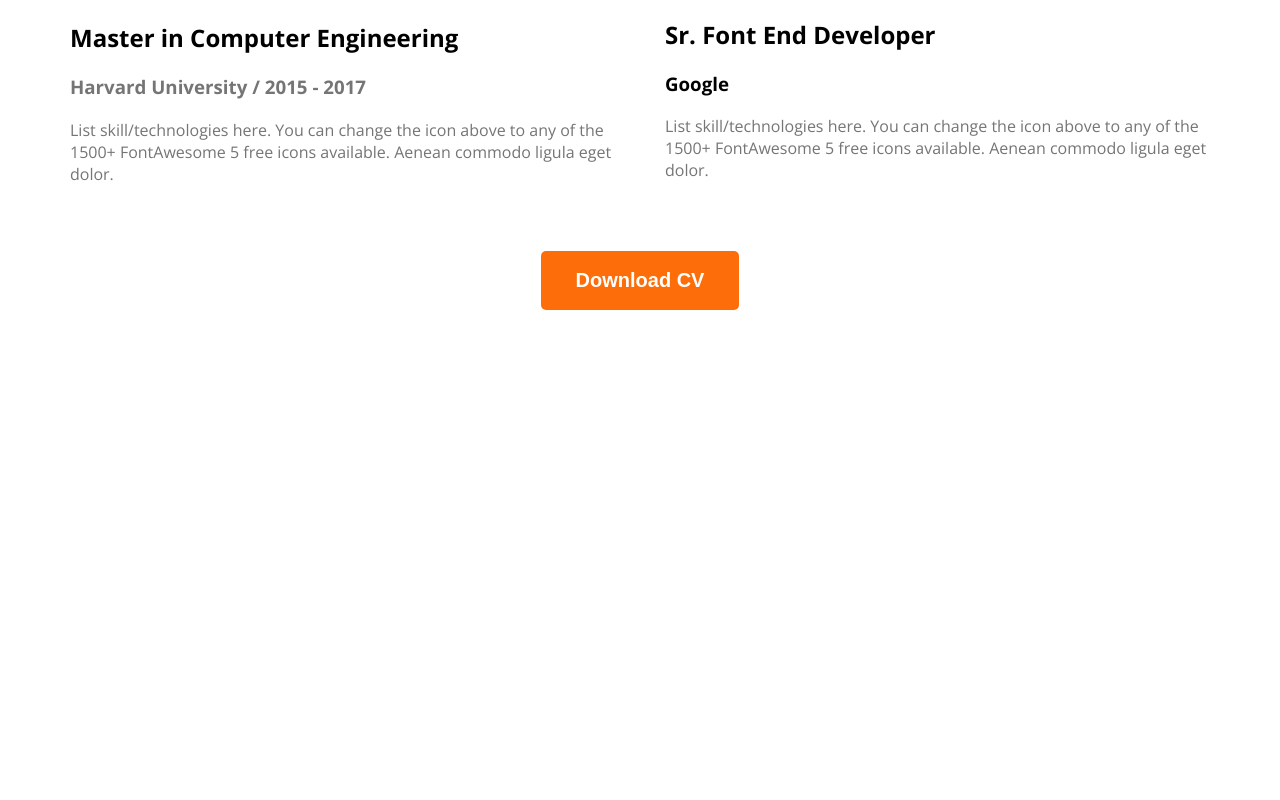
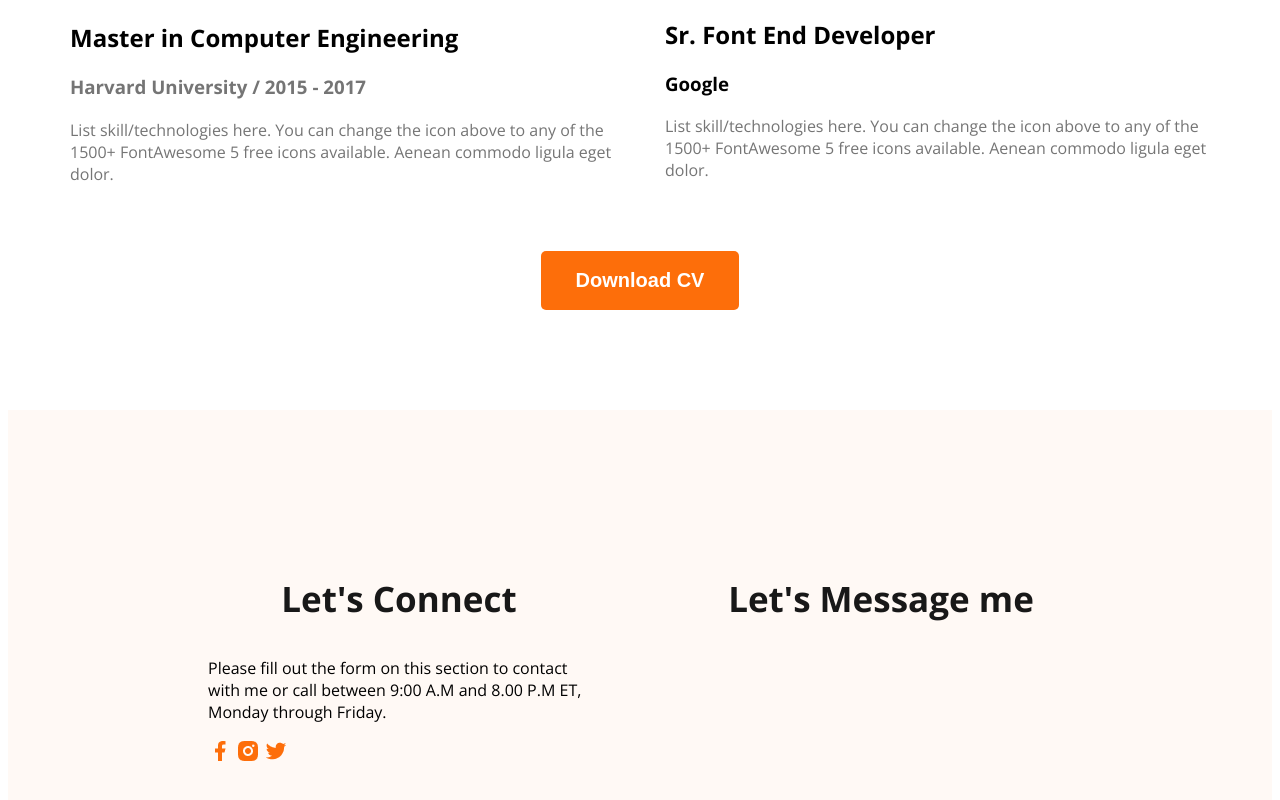
Before and after one commit to Maysha-Khanom-Moon/ph-portfolio-resources, a plain HTML site: page index.html in a window 1280 px wide. Shown: the part 2841-3641 px from the top of the page. Before the commit the page ends 3159 px from the top, so only its background shows below. Drawn offline with nearby package versions, Linux system fonts and the light colour scheme.

Commit message:
footer structure complete

```diff
--- a/index.html
+++ b/index.html
@@ -161,7 +161,16 @@
     </main>
 
     <footer>
-
+        <div class="footer-column">
+            <h3 class="section-title">Let's Connect</h3>
+            <p>Please fill out the form on this section to contact with me or call between 9:00 A.M and 8.00 P.M ET, Monday through Friday.</p>
+            <div class="social-links">
+                <a href=""><img src="images/icons/facebook.png" alt=""></a>
+                <a href=""><img src="images/icons/insta.png" alt=""></a>
+                <a href=""><img src="images/icons/twitter.png" alt=""></a>
+            </div>
+        </div>
+        <div class="footer-column"><h3 class="section-title">Let's Message me</h3></div>
     </footer>
 </body>
 </html>
--- a/styles/portfolio.css
+++ b/styles/portfolio.css
@@ -182,3 +182,18 @@ main {
     text-align: center;
     margin-top: 50px;
 }
+
+
+/* footer styles */
+footer{
+    display: flex;
+    gap: 100px;
+    background-color: #fff9f5;
+    padding: 130px 200px;
+    margin-top: 100px;
+}
+
+.footer-column{
+    width: 50%;
+    justify-content: left;
+}
```
